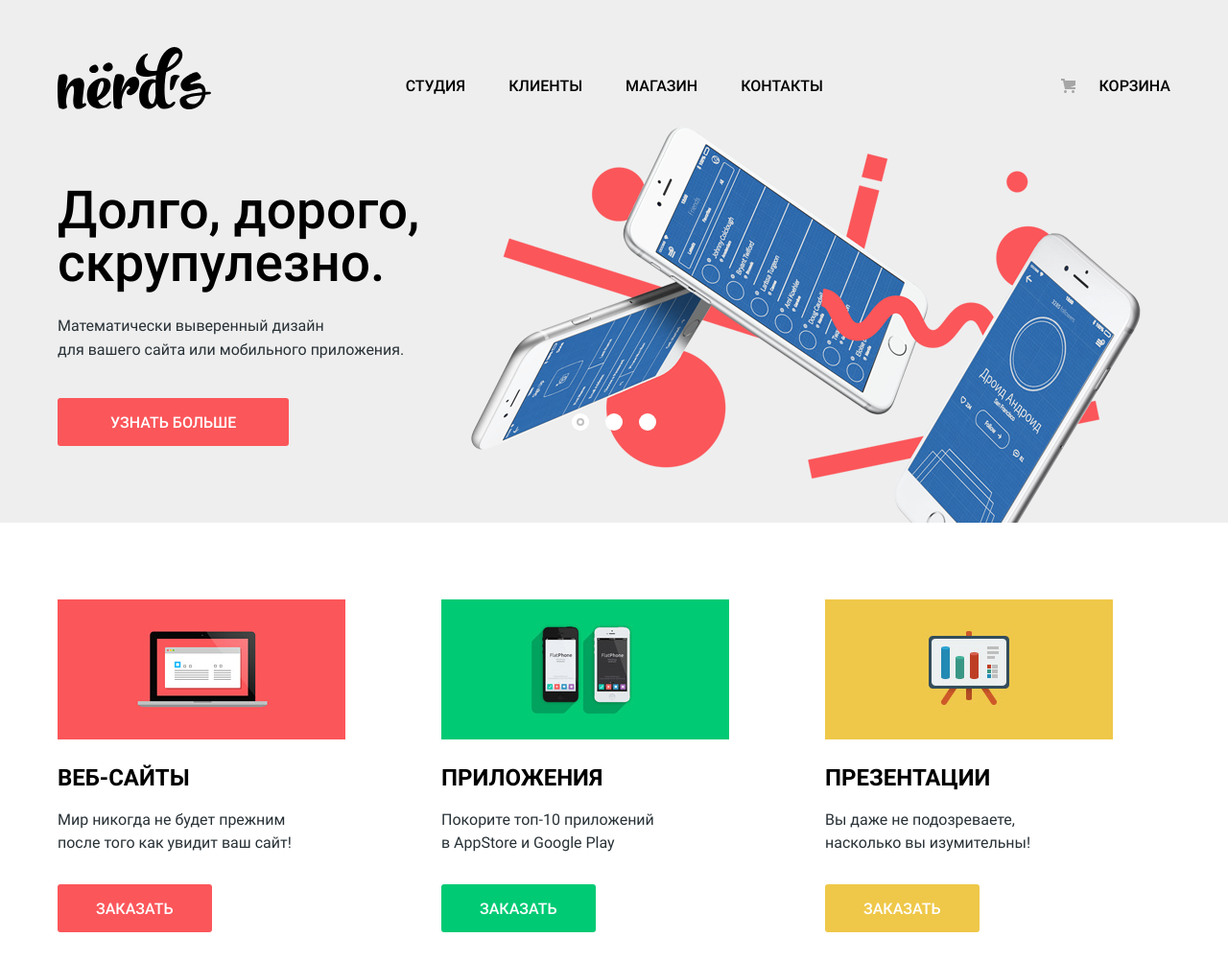
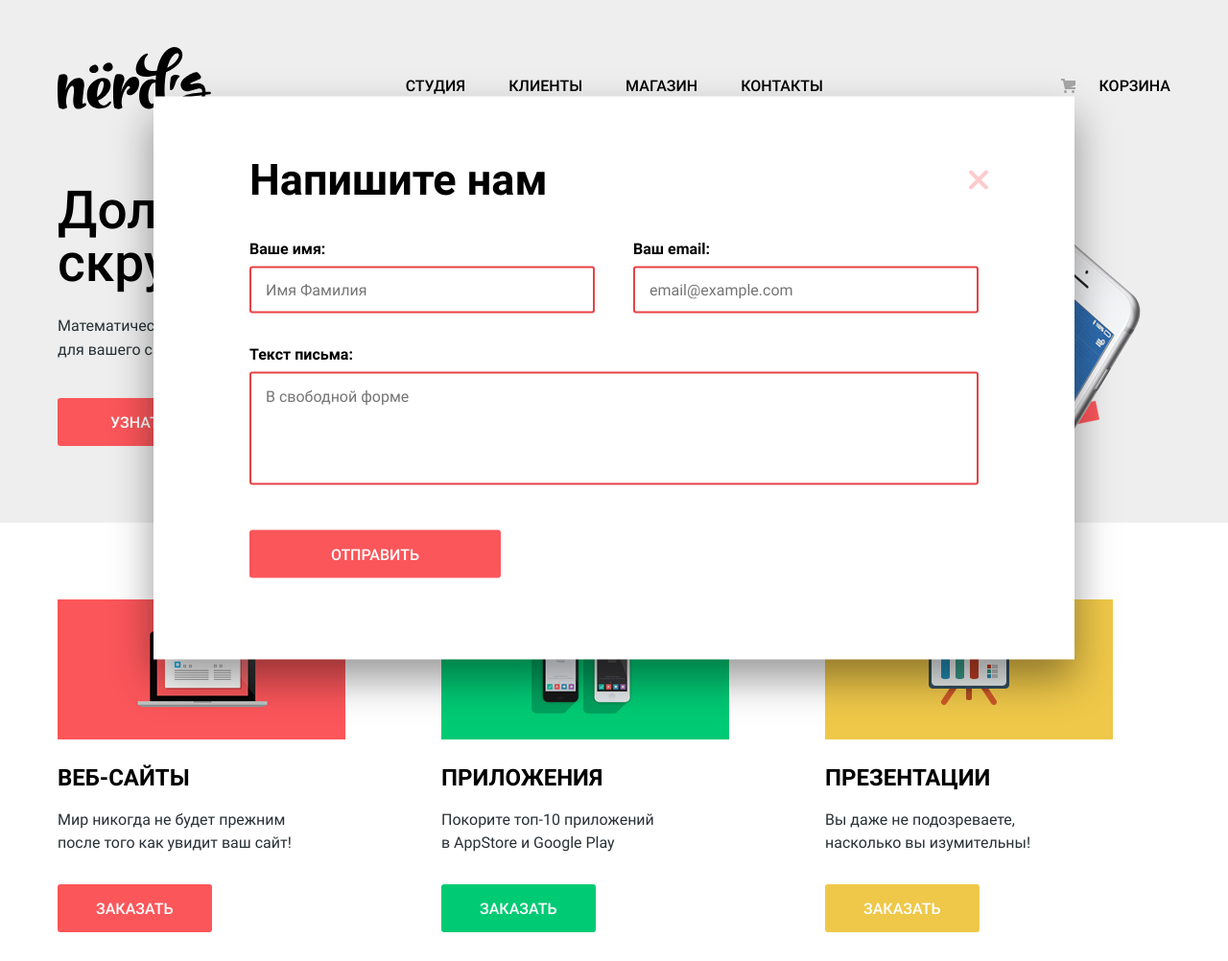
Before and after one commit to Yasnohorodskyi/1226749-nerds-29, a website: page html/index.html in a window 1280 px wide. Shown: the top 1002 px of the page at 96% size. Drawn offline with Linux system fonts and the light colour scheme.

Commit message:
Popup has been refactored

```diff
--- a/css/style.css
+++ b/css/style.css
@@ -3,6 +3,7 @@
   --black-1: rgb(var(--black-1-base));  /*  #000000; */
   --black-1-10: rgba(var(--black-1-base), 0.1); /*  #000000; 10% */
   --black-1-30: rgba(var(--black-1-base), 0.3); /*  #000000; 30% */
+  --black-1-40: rgba(var(--black-1-base), 0.4); /*  #000000; 40% */
   --black-2: #283136;
   --black-3: #231F20;
   --white-1-base: 255, 255, 255;
@@ -845,7 +846,7 @@ input[type="radio"].visually-hidden {
   grid-template-areas: "left right";
   width: var(--main-width);
   margin: 0 auto;
-  padding: 20px var(--main-padding);
+  padding: 20px var(--main-padding) 70px;
 }
 
 .main-footer__links-list {
@@ -909,85 +910,174 @@ input[type="radio"].visually-hidden {
 */
 
 
+.popup {
+  position: fixed;
+  top: 50%;
+  left: 50%;
+  z-index: 999;
+
+  box-sizing: border-box;
+  display: none;
+  width: 960px;
+  margin: -6px 0 0;
+  padding: 50px 100px 85px;
+
+  background-color: var(--white-1);
+  box-shadow: 0 20px 40px var(--black-1-40);
+
+  transform: translate(-50%, -50%);
+}
+
+.popup--no-js {
+  display: block;
+}
+
+.popup--opened {
+  display: block;
+}
+
 .popup__title {
+  margin: 10px 0 0;
+
   font-weight: 700;
   font-size: 45px;
   line-height: 53px;
 }
 
 .popup__close-button {
-  display: block;
+  position: absolute;
+  top: 76px;
+  right: 90px;
+
+  display: flex;
+  justify-content: center;
+  align-items: center;
   width: 21px;
   height: 21px;
 
+  background-color: var(--transparent);
+  border: none;
   cursor: pointer;
-  background-color: transparent;
-  background-image: url("../img/close-cross.svg");
-  border: none;
   opacity: 0.3;
+  overflow: hidden;
+}
+
+.popup__close-button::before,
+.popup__close-button::after {
+  content: "";
+
+  position: absolute;
+
+  display: block;
+  width: 26px;
+  height: 4px;
+
+  background-color: var(--red-1);
+  border-radius: 1px;
+}
+
+.popup__close-button::before {
+  transform: rotate(45deg);
+}
+
+.popup__close-button::after {
+  transform: rotate(-45deg);
 }
 
 .popup__close-button:hover {
   opacity: 1;
 }
 
-.popup__close-button:active,
-.popup__close-button:focus {
+.popup__close-button:active {
   opacity: 0.1;
-  outline: none;
+}
+
+.popup__form {
+  display: grid;
+  column-gap: 40px;
+  row-gap: 34px;
+  grid-template-columns: repeat(2, 1fr);
+  grid-template-areas:
+    "name email"
+    "textarea textarea"
+    "submit submit";
+  margin: 37px 0 0;
+}
+
+.popup__field {
+  display: flex;
+  flex-direction: column;
 }
 
 .popup__field label {
-  font-weight: bold;
+  font-weight: 700;
   line-height: 18px;
 }
 
 .popup__field input,
 .popup__field textarea {
-  padding: 16px;
+  box-sizing: border-box;
+  width: 100%;
+  padding: 0 15px;
+  margin: 9px 0 0;
 
+  color: var(--dark-gray-3);
   line-height: 18px;
 
-  background-color: var(--basic-white);
-  border: 2px solid var(--basic-dust);
+  border: 2px solid var(--gray-8);
   border-radius: 3px;
-}
-
-.popup__field textarea {
-  resize: none;
 }
 
 .popup__field input:hover,
 .popup__field textarea:hover {
-  border-color: var(--special-dust);
+  border-color: var(--gray-6);
+}
+
+.popup__field input:focus,
+.popup__field textarea:focus {
+  color: var(--dark-gray-3);
+
+  border-color: var(--black-1);
 }
 
 .popup__field input:invalid,
 .popup__field textarea:invalid {
-  border-color: var(--special-red);
+  color: var(--red-2);
+
+  border-color: var(--red-2);
 }
 
-.popup__field input::placeholder,
-.popup__field textarea::placeholder {
-  color: var(--decorated-black);
-
-  opacity: 0.5;
+.popup__field input {
+  height: 49px;
 }
 
-.popup__field input:focus::placeholder,
-.popup__field textarea:focus::placeholder {
-  opacity: 1;
+.popup__field textarea {
+  height: 118px;
+  padding: 15px;
 }
 
-.popup__field input:invalid::placeholder,
-.popup__field textarea:invalid::placeholder {
-  color: var(--special-red);
+.popup__field--name {
+  grid-area: name;
+}
 
-  opacity: 1;
+.popup__field--email {
+  grid-area: email;
+}
+
+.popup__field--textarea {
+  grid-area: textarea;
+}
+
+.popup__field--textarea textarea {
+  resize: none;
 }
 
 .popup__submit {
-  --action-button-padding: 83px;
+  --action-button-padding: 85px;
+
+  grid-area: submit;
+  justify-self: start;
+  margin-top: 13px;
 }
 
 
--- a/html/index.html
+++ b/html/index.html
@@ -168,23 +168,23 @@
       </div>
     </footer>
 
-    <section class="popup">
+    <section class="popup popup--no-js">
       <h2 class="popup__title">Напишите нам</h2>
-      <form method="POST" action="https://echo.htmlacademy.ru/">
-        <button class="popup__close-button" type="button">
-          <span class="visually-hidden">Закрыть</span>
-        </button>
-        <div class="popup__field">
+      <button class="popup__close-button" type="button">
+        <span class="visually-hidden">Закрыть</span>
+      </button>
+      <form class="popup__form" method="POST" action="https://echo.htmlacademy.ru/">
+        <div class="popup__field popup__field--name">
           <label for="popup-field-name">Ваше имя:</label>
-          <input type="text" name="name" id="popup-field-name" placeholder="Имя Фамилия">
+          <input type="text" name="name" id="popup-field-name" placeholder="Имя Фамилия" required>
         </div>
-        <div class="popup__field">
+        <div class="popup__field popup__field--email">
           <label for="popup-field-email">Ваш email:</label>
-          <input type="email" name="email" id="popup-field-email" placeholder="email@example.com ">
+          <input type="email" name="email" id="popup-field-email" placeholder="email@example.com" required>
         </div>
-        <div class="popup__field">
+        <div class="popup__field popup__field--textarea">
           <label for="popup-field-letter">Текст письма:</label>
-          <textarea name="letter" id="popup-field-letter" placeholder="В свободной форме"></textarea>
+          <textarea name="letter" id="popup-field-letter" placeholder="В свободной форме" required></textarea>
         </div>
         <button class="popup__submit action-button" type="submit">Отправить</button>
       </form>
```
Also changed, not shown: css/style.min.css, 1 other file.
